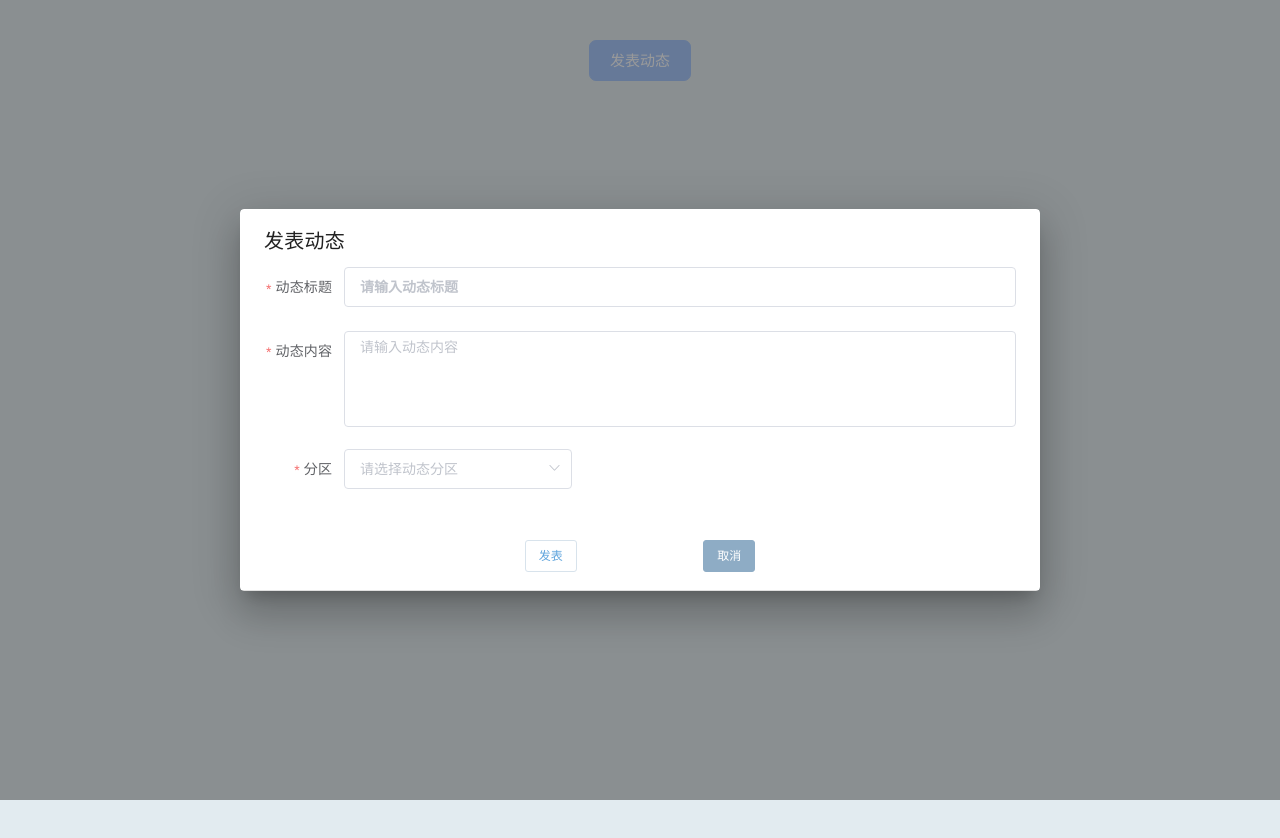
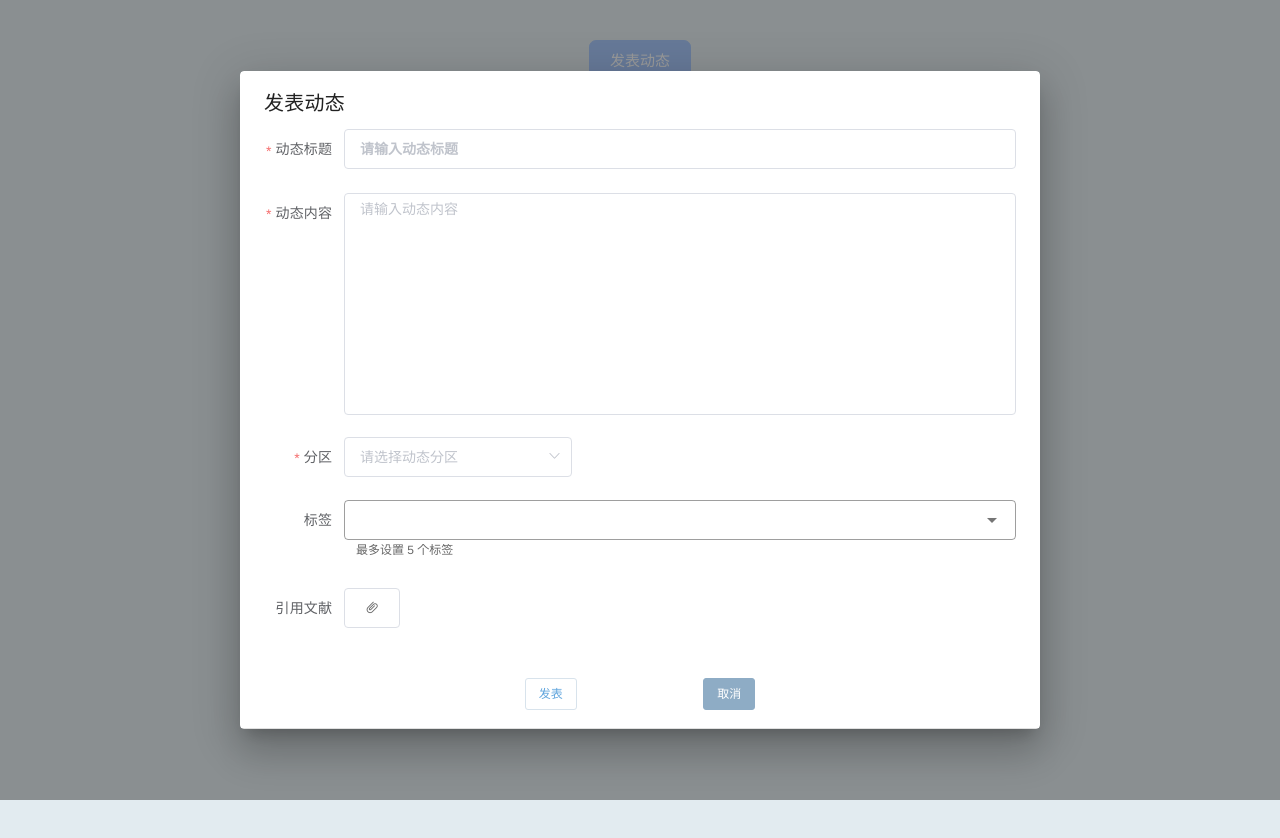
Before and after one commit to shouhou-web/RuanGongD, a Vue app in the folder vued/: page /userPosts in a window 1280 px wide. Both pictures are taken after a click on the button "发表动态". Built offline with nearby package versions, Linux system fonts and the light colour scheme.

Commit message:
基本完成发表动态的框架

```diff
--- a/vued/src/network/forum.js
+++ b/vued/src/network/forum.js
@@ -23,8 +23,10 @@ export function getAllSectors() {
 
 /**
  * 获取所有分区，以及每个分区下的默认标签
- * @returns {tags}  // TODO 还没想好怎么约定一次性返回所有分区和标签的映射数据格式
- *  全部标签
+ * @returns {sectorList[{sectorId, sectorName, sectorTags[]}]}
+ *  sectorId: 分区 id
+ *  sectorName: 分区名
+ *  sectorTags[]: 分区下所有默认标签
  */
 export function getAllTags() {
   return request(baseURL, {
@@ -36,22 +38,24 @@ export function getAllTags() {
 
 /**
  * 发表动态
- * @param {userId, postName, postContent, postSectorId, postTags, citeId}
- * citeId == -1 是表示未引用
+ * @param {createPostForm{userId, postName, postContent, sectorId, postTags[], citeId}}
+ *  createPostForm是一个对象
+ *    userId: 发动态的用户 id
+ *    postName: 动态标题
+ *    postContent: 动态内容
+ *    sectorId: 分区 id
+ *    postTags[]: 动态的标签数组，可为空数组
+ *    citeId: 引用的文献 id
+ *      citeId == -1 表示未引用文献
  * @returns {postId, result}
  *  动态ID，是否成功("true" or "false")
  */
 // TODO: 是否可以发表图片待定
-export function createPost(userId, postName, postContent, postSectorId, postTags, citeId) {
+export function createPost(createPostForm) {
   return request(baseURL, {
     url: "/createPost",
     params: {
-      userId,
-      postName,
-      postContent,
-      postSectorId,
-      postTags,
-      citeId,
+      createPostForm
     },
     method: "post",
   });
--- a/vued/src/views/Forum/childCpn/create-post.vue
+++ b/vued/src/views/Forum/childCpn/create-post.vue
@@ -17,19 +17,21 @@
               >
               </el-input>
             </el-form-item>
+
             <el-form-item label="动态内容" prop="postContent">
               <el-input
                 class="form-content"
                 type="textarea"
                 v-model="createPostForm.postContent"
                 placeholder="请输入动态内容"
-                :autosize="{ minRows: 4, maxRows: 10 }"
+                :autosize="{ minRows: 10, maxRows: 20 }"
                 resize="none"
                 maxlength="1501"
               ></el-input>
             </el-form-item>
-            <el-form-item label="分区" prop="postSectorName">
-              <el-select v-model="createPostForm.postSectorId" placeholder="请选择动态分区">
+
+            <el-form-item label="分区" prop="sectorId">
+              <el-select v-model="createPostForm.sectorId" placeholder="请选择动态分区">
                 <el-option
                   v-for="sector in sectorList"
                   :key="sector.sectorId"
@@ -38,14 +40,34 @@
                 ></el-option>
               </el-select>
             </el-form-item>
-            <!-- TODO: 选择标签 -->
-            <!-- 选择标签考虑使用 https://www.vue-treeselect.cn/ -->
+            <el-form-item label="标签" prop="postTags">
+              <!-- TODO: 样式统一 -->
+              <v-combobox
+                :items="getSectorTags"
+                :search-input.sync="search"
+                v-model="createPostForm.postTags"
+                persistent-hint
+                hint="最多设置 5 个标签"
+                clearable
+                multiple
+                small-chips
+                outlined
+                dense
+                color="rgb(64, 158, 255)"
+              ></v-combobox>
+              <!-- https://vuetifyjs.com/en/components/combobox/#advanced-custom-options -->
+            </el-form-item>
+
+            <!-- TODO: 点击引用文献后怎么设计？ -->
+            <el-form-item label="引用文献">
+              <el-button icon="el-icon-paperclip" @click="citeLiterature"></el-button>
+            </el-form-item>
           </el-form>
         </v-card-text>
 
         <v-card-actions>
           <div class="footer">
-            <l-button @click="submit" size="small">发表</l-button>
+            <l-button @click="submit('createPostForm')" size="small">发表</l-button>
             <l-button @click="dialog = false" type="info" size="small">取消</l-button>
           </div>
         </v-card-actions>
@@ -65,6 +87,7 @@ export default {
   data() {
     return {
       dialog: false, // 是否展示悬浮窗
+      search: "", // 搜索的 tag
       postRule: {
         postName: [
           {
@@ -83,53 +106,70 @@ export default {
           {
             required: true,
             message: "请输入动态内容",
-            trigger: "blur",
+            trigger: "change",
           },
           {
             min: 5,
             max: 1500,
             message: "动态内容长度在 5-1500 个字符之间",
-            trigger: "blur",
+            trigger: "change",
           },
         ],
-        postSectorName: [
+        sectorId: [
           {
             required: true,
             message: "请选择动态分区",
-            trigger: "blur",
+            trigger: "change",
           },
         ],
       }, // el-form 的验证规则
       createPostForm: {
-        userId: 1,
+        userId: "1",
         postName: "", // 动态标题
         postContent: "", // 动态内容
-        postSectorId: "", // 动态所在分区 ID
-        postSectorName: "", // 动态分区名称
-        postTags: [""], // 动态标签数组
+        sectorId: "", // 动态所在分区 ID
+        postTags: [], // 动态标签数组
         // imgUrl: [""], // 上传图片的 Url（如果要做）
-        citeId: 1, // 引用的文献 ID
+        citeId: "-1", // 引用的文献 ID
       },
       sectorList: [
         {
           sectorId: 1,
           sectorName: "软妹工程",
+          sectorTags: ["软妹工程基础", "原力系统", "软妹分析与设计"],
         },
         {
           sectorId: 2,
           sectorName: "计蒜姬科学与技术",
+          sectorTags: ["计蒜姬组成原理", "计蒜姬科学方法论"],
         },
         {
           sectorId: 123,
           sectorName: "人工智障",
+          sectorTags: ["浅度学习", "学不动了", "炼丹术"],
         },
       ], // 可选分区列表
     };
   },
   methods: {
-    submit() {
-      console.log("分区: " + this.createPostForm.postSectorId);
-      createPost(this.userId, this.postName, this.postContent, this.postSectorId, this.postTags, this.citeId)
+    submit(formName) {
+      // 表单验证
+      let pass = false;
+      this.$refs[formName].validate((valid) => {
+        if (valid) {
+          pass = true;
+        }
+      });
+      if (!pass) return;
+
+      // for test
+      console.log("动态标题：" + this.createPostForm.postName);
+      console.log("动态内容：" + this.createPostForm.postContent);
+      console.log("分区 ID：" + this.createPostForm.sectorId);
+      console.log("标签：" + this.createPostForm.postTags);
+      // for test
+
+      createPost(this.createPostForm)
         .then((res) => {
           console.log("createPost");
           console.log(res);
@@ -152,17 +192,36 @@ export default {
           });
         });
     },
-    // show() {
-    //   this.$refs.hover.showHover({
-    //     title: '发表动态',
-    //     submitBtn: '发表',
-    //     cancelBtn: '取消',
-    //   });
-    // },
+    citeLiterature() {
+      // TODO 引用文献
+      console.log("cite literature");
+    },
   },
   components: {},
+  computed: {
+    getSectorTags: function() {
+      let sectorId = this.createPostForm.sectorId;
+      for (let i = 0; i < this.sectorList.length; i++) {
+        // console.log(this.sectorList[i]);
+        if (this.sectorList[i].sectorId == sectorId) return this.sectorList[i].sectorTags;
+      }
+      return [];
+    },
+  },
+  watch: {
+    "createPostForm.postTags"(val) {
+      if (val.length > 5) {
+        // 限制最多可选 5 个标签
+        this.$nextTick(() => this.createPostForm.postTags.pop());
+      }
+    },
+    "createPostForm.sectorId"(val, oldVal) {
+      // 切换分区清空已选标签
+      if (val != oldVal) this.createPostForm.postTags.splice(0, this.createPostForm.postTags.length);
+    },
+  },
   created() {
-    // todo: 获取所有分区，以及每个分区下的 tag
+    // TODO 获取所有分区，以及每个分区下的 tag
     // getAllTags()
     //   .then((res) => {
     //     console.log("getAllTags");
```
